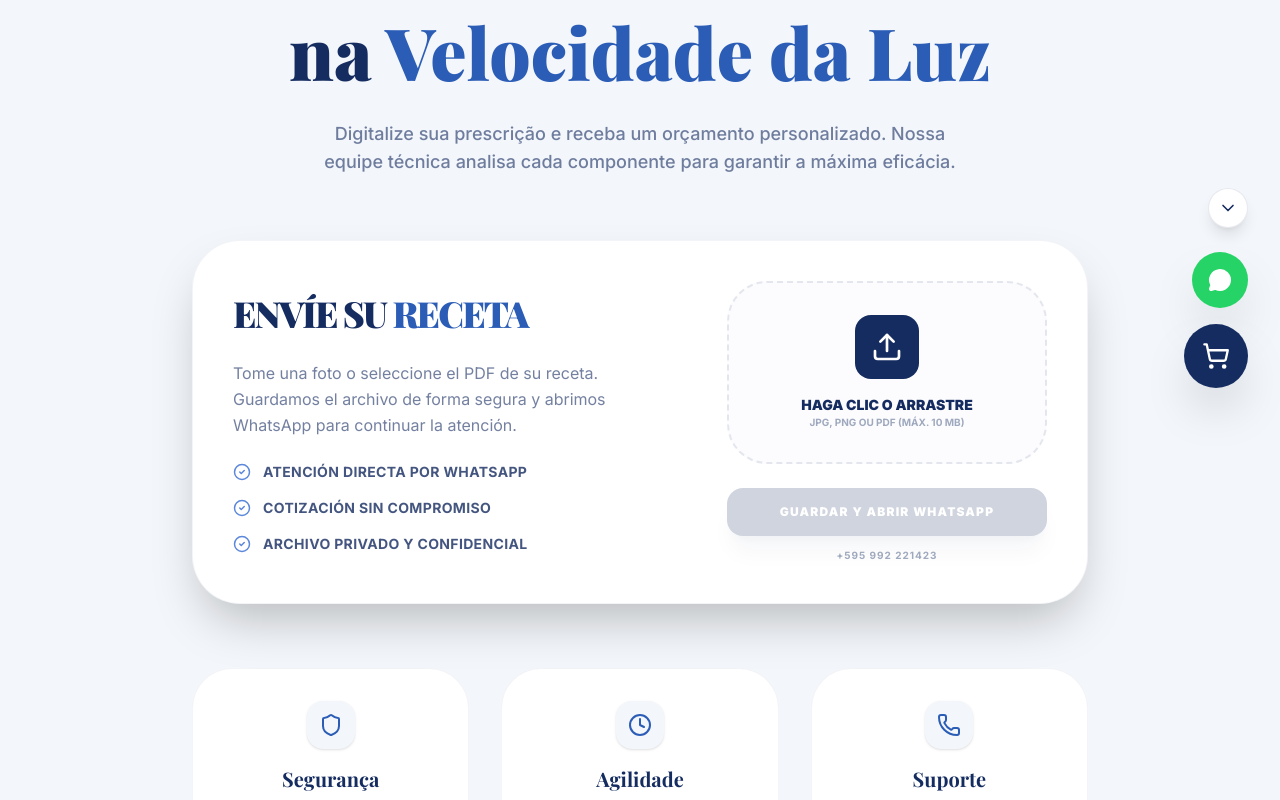
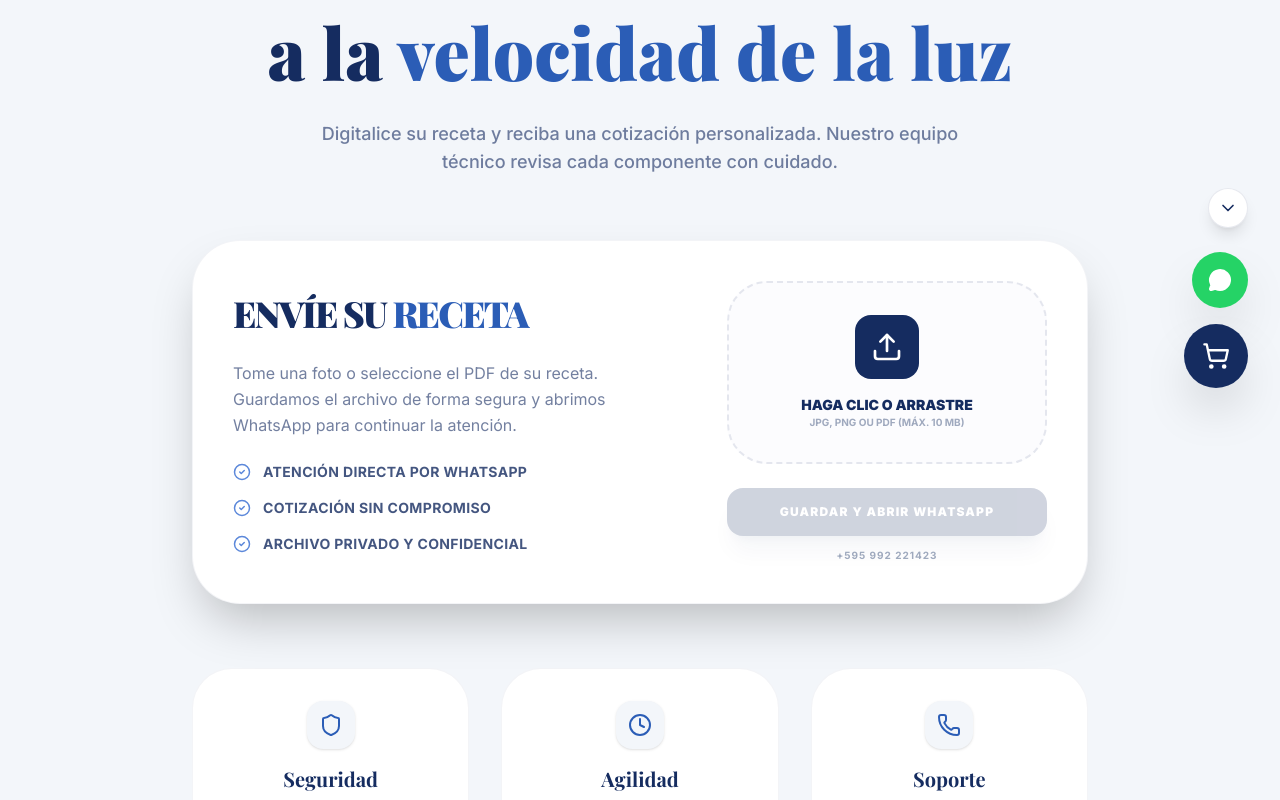
Before and after one commit to igordscode/botica-plataform-v3, a React (Vite) app: page /receita in a window 1280 px wide. Shown: the part 380-1180 px from the top of the page. Built offline with nearby package versions, Linux system fonts and the light colour scheme; no server answers; a web font is replaced by a local one.

Commit message:
fix: traduzir tela de envio de receita

```diff
--- a/src/pages/Prescription.tsx
+++ b/src/pages/Prescription.tsx
@@ -1,8 +1,10 @@
 import { motion } from 'motion/react';
 import PrescriptionUpload from '../components/PrescriptionUpload';
 import { FileText, Shield, Clock, Phone } from 'lucide-react';
+import { useLanguage } from '../context/LanguageContext';
 
 export default function Prescription() {
+  const { language } = useLanguage();
   return (
     <div className="min-h-screen bg-[#F3F6FA] pt-40 pb-20 px-6">
       <div className="max-w-4xl mx-auto space-y-16">
@@ -12,7 +14,7 @@ export default function Prescription() {
             animate={{ opacity: 1, y: 0 }}
             className="inline-flex items-center gap-2 px-4 py-2 bg-[#2B5DB6]/10 text-[#2B5DB6] rounded-full text-[10px] font-black uppercase tracking-widest"
           >
-            <FileText size={14} /> Canal de Orçamentos
+            <FileText size={14} /> {language === 'pt' ? 'Canal de orçamentos' : 'Canal de cotizaciones'}
           </motion.div>
 
           <motion.h1
@@ -21,7 +23,7 @@ export default function Prescription() {
             transition={{ delay: 0.1 }}
             className="text-5xl md:text-7xl font-serif font-black text-[#152C60] leading-tight"
           >
-            Sua Fórmula <br/> na <span className="text-[#2B5DB6]">Velocidade da Luz</span>
+            {language === 'pt' ? <>Sua fórmula <br/> na <span className="text-[#2B5DB6]">velocidade da luz</span></> : <>Su fórmula <br/> a la <span className="text-[#2B5DB6]">velocidad de la luz</span></>}
           </motion.h1>
 
           <motion.p
@@ -30,8 +32,9 @@ export default function Prescription() {
             transition={{ delay: 0.2 }}
             className="text-lg text-[#152C60]/60 max-w-2xl mx-auto font-medium"
           >
-            Digitalize sua prescrição e receba um orçamento personalizado.
-            Nossa equipe técnica analisa cada componente para garantir a máxima eficácia.
+            {language === 'pt'
+              ? 'Digitalize sua prescrição e receba um orçamento personalizado. Nossa equipe técnica analisa cada componente com cuidado.'
+              : 'Digitalice su receta y reciba una cotización personalizada. Nuestro equipo técnico revisa cada componente con cuidado.'}
           </motion.p>
         </div>
 
@@ -45,9 +48,15 @@ export default function Prescription() {
 
         <div className="grid grid-cols-1 md:grid-cols-3 gap-8">
           {[
-            { icon: Shield, title: "Segurança", desc: "Dados protegidos com criptografia industrial." },
-            { icon: Clock, title: "Agilidade", desc: "Orçamentos em menos de 15 minutos em horário comercial." },
-            { icon: Phone, title: "Suporte", desc: "Tire dúvidas diretamente com Lucas no WhatsApp." },
+            ...(language === 'pt' ? [
+              { icon: Shield, title: 'Segurança', desc: 'Dados tratados com cuidado e confidencialidade.' },
+              { icon: Clock, title: 'Agilidade', desc: 'Retorno rápido em horário comercial.' },
+              { icon: Phone, title: 'Suporte', desc: 'Tire dúvidas diretamente pelo WhatsApp.' },
+            ] : [
+              { icon: Shield, title: 'Seguridad', desc: 'Datos tratados con cuidado y confidencialidad.' },
+              { icon: Clock, title: 'Agilidad', desc: 'Respuesta rápida en horario comercial.' },
+              { icon: Phone, title: 'Soporte', desc: 'Consulte sus dudas directamente por WhatsApp.' },
+            ]),
           ].map((item, i) => (
             <motion.div
               key={i}
```
